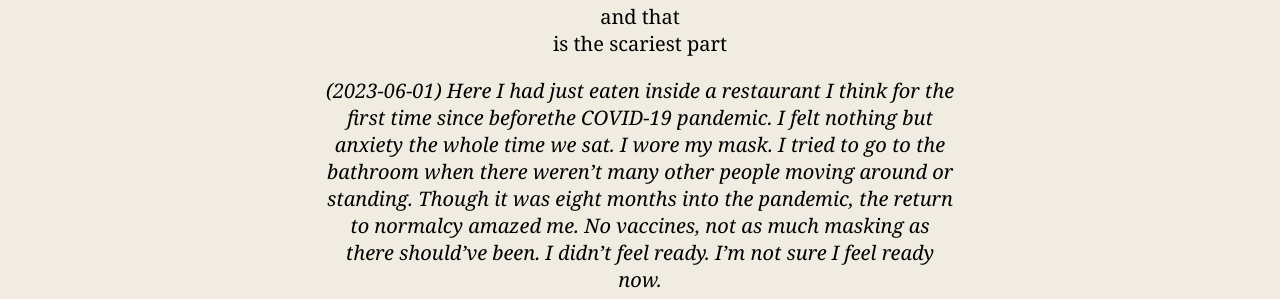
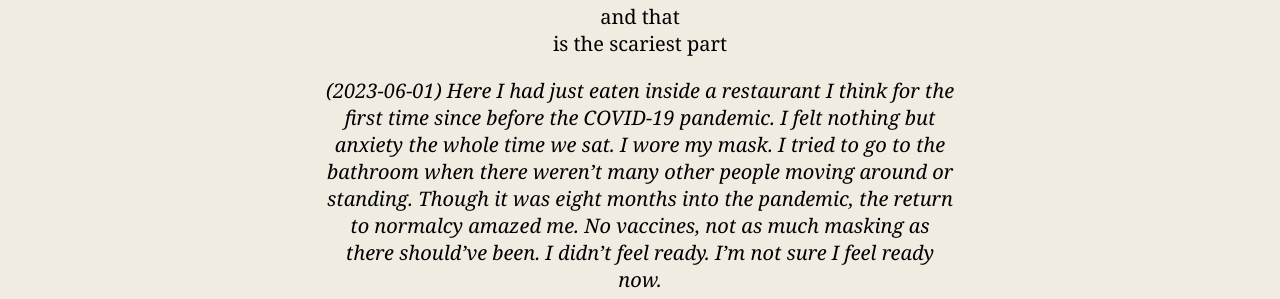
Before and after one commit to jmathena1/droppin-dimes, a Jekyll site: the page built from docs/_posts/2020-11-03-scared.md, in a window 1280 px wide. Shown: the part 638-937 px from the top of the page. Built offline with Jekyll 4.4.1, drawn with Linux system fonts in a browser that asks for light colours.

Commit message:
fix some typos

```diff
--- a/docs/_posts/2020-11-03-scared.md
+++ b/docs/_posts/2020-11-03-scared.md
@@ -23,4 +23,4 @@ that business is as usual
 and that
 is the scariest part
 
-*(2023-06-01) Here I had just eaten inside a restaurant I think for the first time since beforethe COVID-19 pandemic. I felt nothing but anxiety the whole time we sat. I wore my mask. I tried to go to the bathroom when there weren't many other people moving around or standing. Though it was eight months into the pandemic, the return to normalcy amazed me. No vaccines, not as much masking as there should've been. I didn't feel ready. I'm not sure I feel ready now.*
+*(2023-06-01) Here I had just eaten inside a restaurant I think for the first time since before the COVID-19 pandemic. I felt nothing but anxiety the whole time we sat. I wore my mask. I tried to go to the bathroom when there weren't many other people moving around or standing. Though it was eight months into the pandemic, the return to normalcy amazed me. No vaccines, not as much masking as there should've been. I didn't feel ready. I'm not sure I feel ready now.*
```
Also changed, not shown: docs/_posts/2020-09-23-down-time.md (+1 -1 lines), 3 other files.
